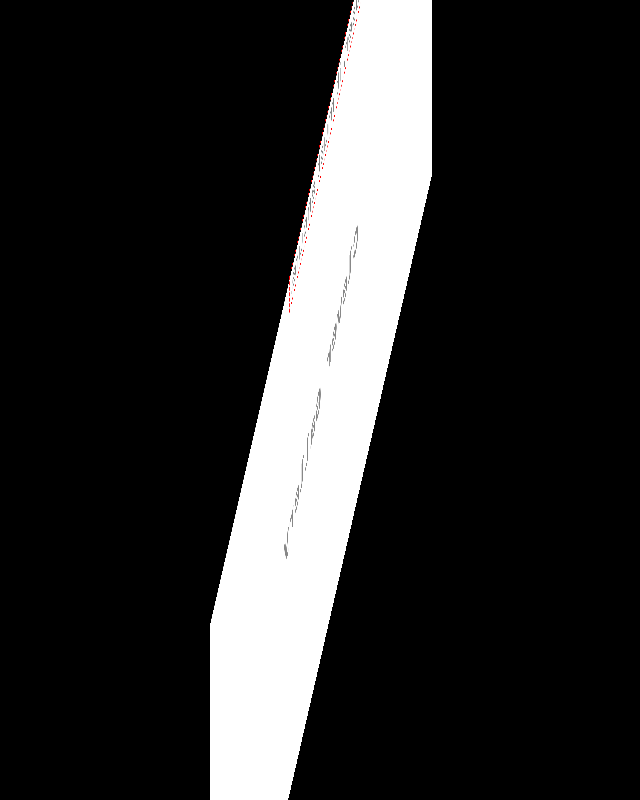
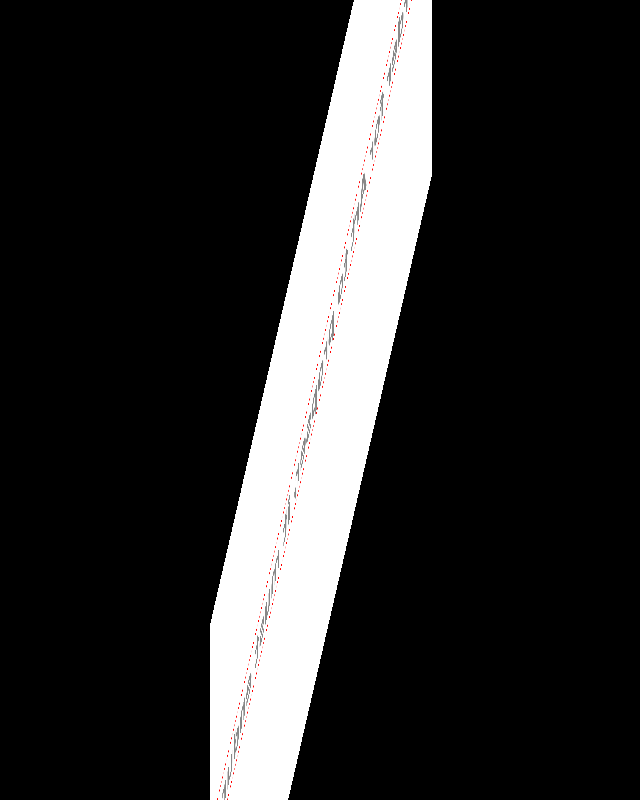
Before and after one commit to yyolk/clever.gallery, a plain HTML site: page index.html in a window 1280 px wide. Shown: the whole page, without its empty margins (319-959 px from the left). Drawn offline with Linux system fonts and the light colour scheme.

Commit message:
Update index.html

```diff
--- a/index.html
+++ b/index.html
@@ -17,14 +17,16 @@
         background-color: white;
         position: fixed;
     }
-    #collapse h2 {
+    #collapse h2 a {
         color:#888;
         position:absolute;
         text-align:center;
         width: 100%;
         font-size: 4vw;
         top: 40%;
-        font-family: monospace;
+        font-family: cursive;
+
+/*         font-family: monospace; */
     }
     #collapse a {
       text-decoration: none;
@@ -45,8 +47,8 @@
 <body>
   <div id="collapse">
 
-    <h2>Clever Gallery</h2>
-    <a class="enduring" href="https://enduring.art">In order for Art to propser, it must endure.</a>
+    <h2><a class="enduring" href="https://enduring.art">In order for Art to propser, it must endure.</a>
+</h2>
 
   </div>
   <script>
```
